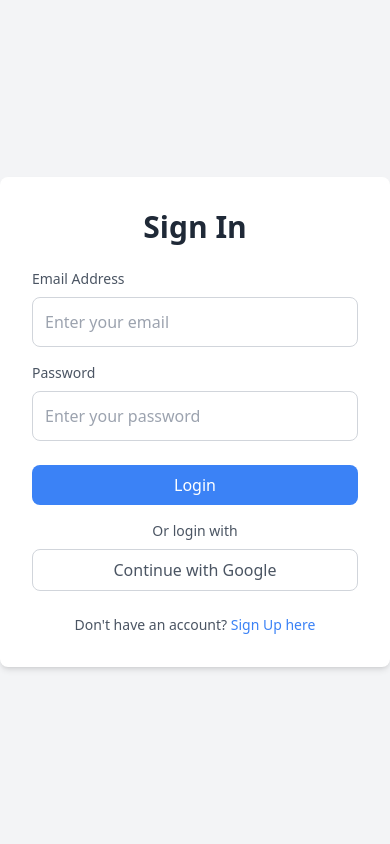
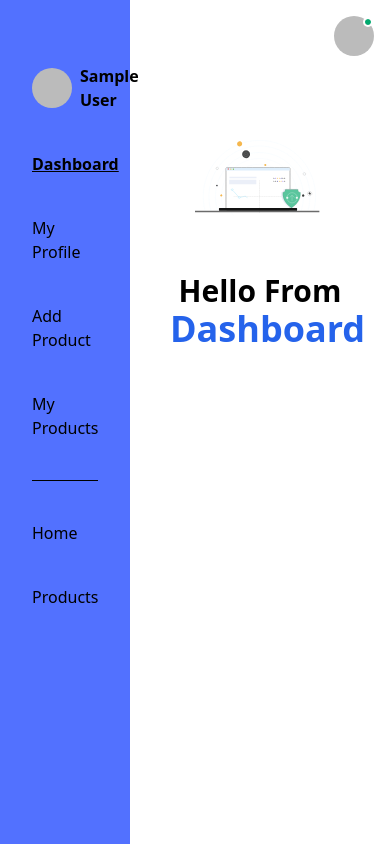
Before and after one commit to red-one12/huntify-c, a React (Vite) app: page /dashboard/dashboard in a window 390 px wide. Before the commit this address led to /signin. Built offline with nearby package versions, Linux system fonts and the light colour scheme; no server answers; sample sign-in values are in the browser's storage.

Commit message:
responsive done

```diff
--- a/src/components/Navbar.jsx
+++ b/src/components/Navbar.jsx
@@ -116,8 +116,8 @@ const Navbar = () => {
               <li>
                 <span className="font-semibold text-black">{user.displayName}</span>
               </li>
-              <li>
-                <NavLink to="/dashboard/dashboard" className={`menu-item text-black ${getActiveClass("/dashboard/dashboard")}`}>
+              <li className="text-black">
+                <NavLink to="/dashboard/dashboard" className={`menu-item text-black`}>
                   Dashboard
                 </NavLink>
               </li>
--- a/src/layouts.jsx/DashboardLayout.jsx
+++ b/src/layouts.jsx/DashboardLayout.jsx
@@ -5,11 +5,11 @@ import DashboardUpperNavbar from "../components/DashboardUpperNavbar";
 const DashboardLayout = () => {
   return (
     <div className="flex text-white">
-      <div className="left-side bg-[#5271ff] w-1/5 min-h-screen px-8 py-16 text-black">
+      <div className="left-side bg-[#5271ff] w-2/6 md:w-1/5 min-h-screen px-8 py-16 text-black">
         <DashboardNav></DashboardNav>
       </div>
 
-      <div className="right-side w-4/5 p-8 min-h-screen text-black px-8">
+      <div className="right-side w-4/6 md:w-4/5 p-4 text-black">
       <DashboardUpperNavbar></DashboardUpperNavbar>
         <Outlet></Outlet>
       </div>
--- a/src/pages/Dashboard.jsx
+++ b/src/pages/Dashboard.jsx
@@ -1,14 +1,27 @@
-import React from 'react';
-import dashboardLottie from '../assets/Lottie/dashboardLottie.json'
-import Lottie from 'lottie-react';
+import React from "react";
+import dashboardLottie from "../assets/Lottie/dashboardLottie.json";
+import Lottie from "lottie-react";
 
 const Dashboard = () => {
   return (
-    <div className='flex justify-center items-center'>
-      <h1 className='w-1/5 text-4xl font-bold'>Hello From <span className='text-blue-600 text-5xl'>Dashboard</span></h1>
-      <div className='w-4/5 flex justify-center'>
-      <Lottie className='w-2/3' animationData={dashboardLottie} loop={true} />
+    <div className="flex flex-col-reverse md:flex-row items-center justify-center px-6 py-12 gap-8 md:gap-12">
+
+
+
+      {/* Heading Section */}
+      <h1 className="w-full md:w-1/2 text-center md:text-left text-3xl md:text-4xl font-bold">
+        Hello From <span className="text-blue-600 text-4xl md:text-5xl">Dashboard</span>
+      </h1>
+
+
+
+
+      {/* Lottie Animation */}
+      <div className="w-full md:w-1/2 flex justify-center">
+        <Lottie className="w-3/4 md:w-full max-w-md" animationData={dashboardLottie} loop={true} />
       </div>
+
+
     </div>
   );
 };
--- a/src/pages/HelpDesk.jsx
+++ b/src/pages/HelpDesk.jsx
@@ -1,6 +1,5 @@
 import { useState } from "react";
 import { motion } from "framer-motion";
-import { div } from "framer-motion/client";
 import helpLottie from "../assets/Lottie/help lottie.json";
 import Lottie from "lottie-react";
 
@@ -18,25 +17,26 @@ const HelpDesk = () => {
   };
 
   return (
-    <div className="pt-28">
+    <div className="py-28 px-4">
       <h2 className="text-center text-4xl font-bold text-gray-800">
         Help <span className="text-blue-600">Desk</span>
       </h2>
 
-      <div className="max-w-7xl mx-auto flex justify-between items-center">
-        <div className="w-1/3">
-          <Lottie animationData={helpLottie} loop={true}></Lottie>
+      {/* Main Container */}
+      <div className="max-w-7xl mx-auto flex flex-col lg:flex-row justify-center items-center gap-10 lg:gap-16 mt-10">
+
+        {/* Animation Section */}
+        <div className="w-full max-w-sm lg:max-w-md">
+          <Lottie animationData={helpLottie} loop={true} />
         </div>
 
-        <div className="help-form w-2/3 pt-16">
+        {/* Form Section */}
+        <div className="w-full max-w-md">
           <motion.div
-            className="flex items-center justify-center"
+            className="w-full rounded-lg bg-white p-8 shadow-lg"
             initial={{ opacity: 0, y: 50 }}
             animate={{ opacity: 1, y: 0 }}
             transition={{ duration: 0.5 }}
-          >
-            <motion.div
-              className="w-full max-w-md rounded-lg bg-white p-8 shadow-lg"
             whileHover={{ scale: 1.02 }}
           >
             <form onSubmit={handleSubmit} className="space-y-4">
@@ -79,8 +79,8 @@ const HelpDesk = () => {
               </motion.button>
             </form>
           </motion.div>
-          </motion.div>
         </div>
+
       </div>
     </div>
   );
--- a/src/pages/UserAddProduct.jsx
+++ b/src/pages/UserAddProduct.jsx
@@ -67,7 +67,7 @@ const UserAddProduct = () => {
   };
 
   return (
-    <div className="max-w-lg mx-auto bg-white shadow-md rounded p-6 mt-10">
+    <div className="w-full mt-10">
       <h2 className="text-2xl font-bold mb-4 text-center">Add New Product</h2>
       <form onSubmit={handleSubmit}>
         {/* Product Name */}
--- a/src/pages/UserMyProfile.jsx
+++ b/src/pages/UserMyProfile.jsx
@@ -60,7 +60,7 @@ const UserMyProfile = () => {
         {user ? (
           <>
             {/* User Avatar */}
-            <div className="flex justify-start items-center gap-5">
+            <div className="flex flex-col md:flex-row justify-start md:items-center gap-5">
             <div className="w-32 h-32 rounded-full overflow-hidden border-2 border-gray-300 mb-4">
               <img
                 src={user.photoURL}
--- a/src/routes/PrivateRoute.jsx
+++ b/src/routes/PrivateRoute.jsx
@@ -2,9 +2,18 @@ import { useContext } from "react";
 import { Navigate } from "react-router-dom";
 import { AuthContext } from "../provider/AuthProvider";
 
+const PrivateRoute = ({ children }) => {
+  const { user, loading } = useContext(AuthContext);
 
-const PrivateRoute = ({ children }) => {
-  const { user } = useContext(AuthContext);
+  // ✅ Show a loading indicator while auth status is being checked
+  if (loading) {
+    return (
+      <div className="h-screen flex justify-center items-center">
+        <span className="loading loading-spinner loading-lg"></span>
+      </div>
+    );
+  }
+
   return user ? children : <Navigate to="/signin" replace />;
 };
 
```
Lines whose indentation alone changed are shown as unchanged.
